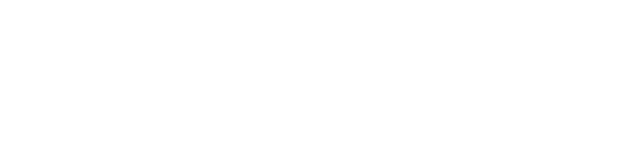
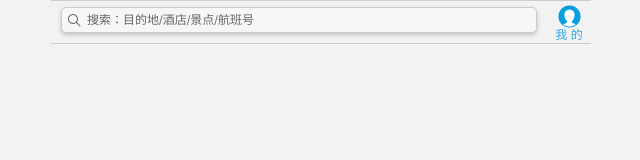
Before and after one commit to FireflyBaby/Front-end-code, a plain HTML site: page m.ctrip.com/index.html in a window 1280 px wide. Shown: the whole page, without its empty margins (319-959 px from the left). Drawn offline with Linux system fonts and the light colour scheme.

Commit message:
解决浮动问题

```diff
--- a/jd/css/index.css
+++ b/jd/css/index.css
@@ -182,6 +182,7 @@
 }
 
 nav {
+    overflow: hidden;
     padding-top: 5px;
 }
 
@@ -202,7 +203,8 @@
 
 /* news */
 .news {
-    padding-top: 178px;
+    overflow: hidden;
+    padding-top: 10px;
 }
 
 .news a {
--- a/m.ctrip.com/css/index.css
+++ b/m.ctrip.com/css/index.css
@@ -0,0 +1,80 @@
+body {
+    width: 100%;
+    min-width: 320px;
+    max-width: 540px;
+    margin: 0 auto;
+    font: normal 14px/1.5 Tahoma, "Lucida Grande", Verdana, "Microsoft Yahei", STXihei, hei;
+    color: #000;
+    background-color: #f2f2f2;
+    overflow-x: hidden;
+    -webkit-tap-highlight-color: transparent;
+}
+
+a {
+    text-decoration: none;
+}
+
+div {
+    box-sizing: border-box;
+}
+
+.search_index {
+    display: flex;
+    /* 固定定位跟父级没有关系，它以屏幕为准 */
+    position: fixed;
+    top: 0;
+    left: 50%;
+    width: 100%;
+    height: 44px;
+    -webkit-transform: translateX(-50%);
+    transform: translateX(-50%);
+    min-width: 320px;
+    max-width: 540px;
+    border-top: 1px solid #ccc;
+    border-bottom: 1px solid #ccc;
+}
+
+.search {
+    position: relative;
+    height: 26px;
+    line-height: 24px;
+    border: 1px solid #ccc;
+    flex: 1;
+    font-size: 12px;
+    color: #666;
+    margin: 6px 10px;
+    padding-left: 25px;
+    border-radius: 5px;
+    box-shadow: 0 2px 4px rgba(0, 0, 0, .2);
+    background-color: #f6f6f6;
+}
+
+.search::before {
+    content: "";
+    position: absolute;
+    top: 5px;
+    left: 5px;
+    width: 15px;
+    height: 15px;
+    background: url(../images/sprite.png) no-repeat -59px -279px;
+    background-size: 104px auto;
+
+}
+
+.user {
+    width: 44px;
+    height: 44px;
+    font-size: 12px;
+    text-align: center;
+    color: #2eaae0;
+}
+
+.user::before {
+    content: "";
+    display: block;
+    width: 23px;
+    height: 23px;
+    background: url(../images/sprite.png) no-repeat -59px -194px;
+    background-size: 104px auto;
+    margin: 4px auto -2px;
+}
--- a/m.ctrip.com/index.html
+++ b/m.ctrip.com/index.html
@@ -14,7 +14,10 @@
 </head>
 
 <body>
-
+    <div class="search_index">
+        <div class="search">搜索：目的地/酒店/景点/航班号</div>
+        <a href="#" class="user">我 的</a>
+    </div>
 </body>
 
 </html>
```
Also changed, not shown: m.ctrip.com/images/sprite.png (added).
